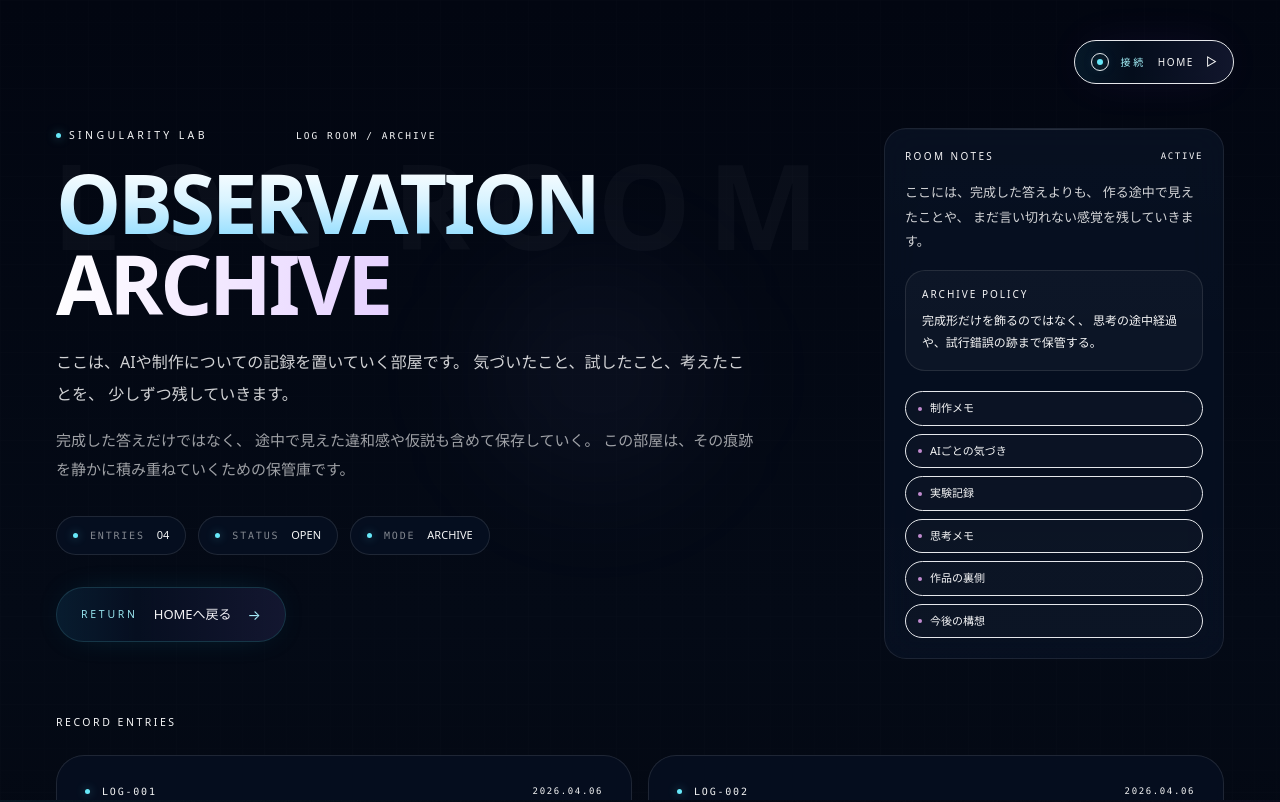
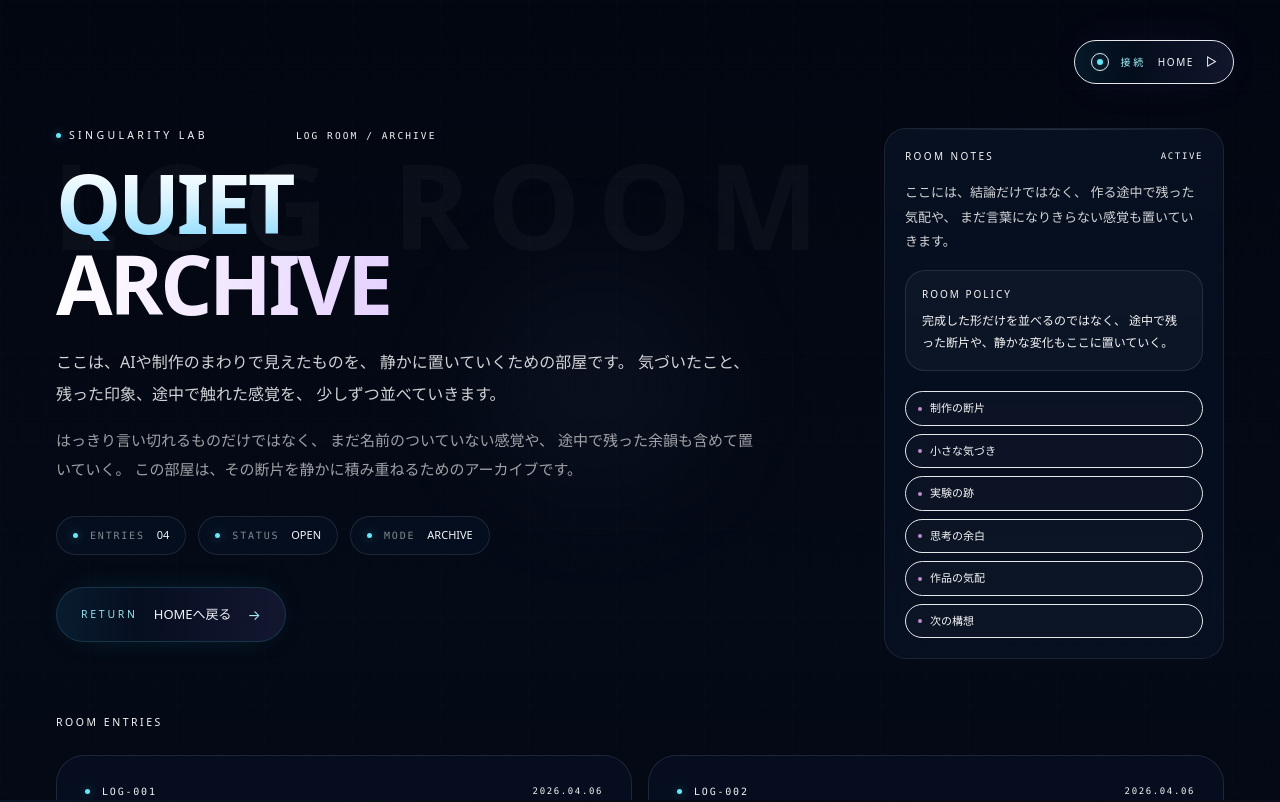
Before and after one commit to gushiyuu123-glitch/singularity-lab, a React (Vite) app: page /log-room in a window 1280 px wide. Shown: the top 802 px of the page. Built offline with nearby package versions, Linux system fonts and the light colour scheme.

Commit message:
test: auto deploy check

```diff
--- a/src/pages/LogRoom.jsx
+++ b/src/pages/LogRoom.jsx
@@ -5,44 +5,44 @@ const logEntries = [
   {
     id: "LOG-001",
     category: "THOUGHT",
-    title: "AIがある時代ほど、自分で考える力が大事になる",
+    title: "AIがある時代ほど、自分で考えることの輪郭は残る",
     summary:
-      "AIは全部を代わりにやってくれる道具ではなく、考えを整理したり、方向を見つけたりする時に強い。使い方が浅いと浅い答えになり、深く使うほど自分の考えもはっきりしてくる。",
+      "AIは全部を代わりにやってくれる存在というより、考えを整理したり、視点を広げたりする時に役立つことがある。向き合い方によって、見えてくるものの質も変わっていく。",
     date: "2026.04.06",
   },
   {
     id: "LOG-002",
     category: "DESIGN",
-    title: "サイトは見た目だけじゃなく、伝わり方まで含めて作る",
+    title: "サイトは見た目だけでなく、受け取り方まで含めて形になる",
     summary:
-      "色やレイアウトを整えるだけではなく、見た人がどう感じるか、何が伝わるかまで考えて作ることで、サイトの印象は大きく変わる。",
+      "色やレイアウトを整えるだけではなく、見た人の中でどんな印象が残るかまで考えることで、サイトの空気は大きく変わる。",
     date: "2026.04.06",
   },
   {
     id: "LOG-003",
     category: "SYSTEM",
-    title: "AIは全部同じじゃなく、役割で見るとわかりやすい",
+    title: "AIはひとつの塊ではなく、違いを見ていくと輪郭が出てくる",
     summary:
-      "考えるのが得意なAI、調べるのが得意なAI、画像に強いAI。それぞれの役割で分けて見ると、何に使えばいいかがかなりはっきりする。",
+      "考えることに向いた部屋、外とつながる部屋、視覚を扱う部屋。それぞれの違いをゆっくり見ていくと、全体の見え方も変わってくる。",
     date: "2026.04.06",
   },
   {
     id: "LOG-004",
     category: "RECORD",
-    title: "この研究室は、機能を並べるだけの場所ではない",
+    title: "この研究室は、答えだけを並べるための場所ではない",
     summary:
-      "どのAIにどんな特徴があるかだけでなく、実際にどう使えるのか、どんな違いがあるのかまで見えるようにしたい。ここはそのための記録部屋。",
+      "どのAIにどんな印象があるかだけでなく、その間にある空気や差分まで見えるようにしたい。ここは、そのための静かな記録室。",
     date: "2026.04.06",
   },
 ];
 
 const archiveNotes = [
-  "制作メモ",
-  "AIごとの気づき",
-  "実験記録",
-  "思考メモ",
-  "作品の裏側",
-  "今後の構想",
+  "制作の断片",
+  "小さな気づき",
+  "実験の跡",
+  "思考の余白",
+  "作品の気配",
+  "次の構想",
 ];
 
 export default function LogRoom() {
@@ -57,7 +57,6 @@ export default function LogRoom() {
 
   return (
     <div className="relative min-h-screen overflow-hidden bg-bg text-text-primary">
-      {/* background */}
       <div className="pointer-events-none absolute inset-0 overflow-hidden">
         <div className="absolute inset-0 bg-[linear-gradient(180deg,#020611_0%,#040a16_42%,#02040b_100%)]" />
 
@@ -92,7 +91,6 @@ export default function LogRoom() {
         <div className="absolute inset-x-0 bottom-0 h-[20%] bg-gradient-to-t from-[#020611] to-transparent" />
       </div>
 
-      {/* hero */}
       <section className="relative z-[1] px-6 pb-14 pt-28 md:px-10 md:pt-32 xl:px-14">
         <div className="mx-auto max-w-[1360px]">
           <div className="grid items-start gap-8 xl:grid-cols-[minmax(0,1fr)_340px]">
@@ -117,7 +115,7 @@ export default function LogRoom() {
 
                 <h1 className="relative text-[42px] font-semibold leading-[0.94] tracking-[-0.04em] text-white md:text-[64px] xl:text-[82px]">
                   <span className="block bg-[linear-gradient(180deg,#ffffff_0%,#d8f3ff_48%,#8fdcff_100%)] bg-clip-text text-transparent">
-                    OBSERVATION
+                    QUIET
                   </span>
                   <span className="mt-1 block bg-[linear-gradient(100deg,#ffffff_0%,#e1c9ff_50%,#91efff_100%)] bg-clip-text text-transparent">
                     ARCHIVE
@@ -126,14 +124,16 @@ export default function LogRoom() {
 
                 <div className="mt-6 max-w-[700px] space-y-4">
                   <p className="text-[15px] leading-[2] text-text-secondary md:text-[16px]">
-                    ここは、AIや制作についての記録を置いていく部屋です。
-                    気づいたこと、試したこと、考えたことを、
-                    少しずつ残していきます。
+                    ここは、AIや制作のまわりで見えたものを、
+                    静かに置いていくための部屋です。
+                    気づいたこと、残った印象、途中で触れた感覚を、
+                    少しずつ並べていきます。
                   </p>
                   <p className="text-[14px] leading-[1.95] text-text-muted md:text-[15px]">
-                    完成した答えだけではなく、
-                    途中で見えた違和感や仮説も含めて保存していく。
-                    この部屋は、その痕跡を静かに積み重ねていくための保管庫です。
+                    はっきり言い切れるものだけではなく、
+                    まだ名前のついていない感覚や、
+                    途中で残った余韻も含めて置いていく。
+                    この部屋は、その断片を静かに積み重ねるためのアーカイブです。
                   </p>
                 </div>
 
@@ -175,18 +175,18 @@ export default function LogRoom() {
               </div>
 
               <p className="mb-4 text-[13px] leading-[1.9] text-text-secondary">
-                ここには、完成した答えよりも、
-                作る途中で見えたことや、
-                まだ言い切れない感覚を残していきます。
+                ここには、結論だけではなく、
+                作る途中で残った気配や、
+                まだ言葉になりきらない感覚も置いていきます。
               </p>
 
               <div className="mb-5 rounded-[20px] border border-white/10 bg-white/[0.03] p-4">
                 <p className="text-[10px] tracking-[0.2em] text-cyan-200/72 uppercase">
-                  ARCHIVE POLICY
+                  ROOM POLICY
                 </p>
                 <p className="mt-2 text-[12px] leading-[1.85] text-white/58">
-                  完成形だけを飾るのではなく、
-                  思考の途中経過や、試行錯誤の跡まで保管する。
+                  完成した形だけを並べるのではなく、
+                  途中で残った断片や、静かな変化もここに置いていく。
                 </p>
               </div>
 
@@ -206,12 +206,11 @@ export default function LogRoom() {
         </div>
       </section>
 
-      {/* records */}
       <section className="relative z-[1] px-6 pb-24 md:px-10 xl:px-14">
         <div className="mx-auto max-w-[1360px]">
           <div className="mb-6 flex items-center gap-3">
             <p className="text-[10.5px] tracking-[0.24em] text-white/62 uppercase">
-              RECORD ENTRIES
+              ROOM ENTRIES
             </p>
             <span className="h-px flex-1 bg-gradient-to-r from-white/12 to-transparent" />
           </div>
@@ -253,7 +252,7 @@ export default function LogRoom() {
 
                 <div className="mt-5 flex items-center justify-between border-t border-white/8 pt-4">
                   <span className="text-[10px] tracking-[0.18em] text-white/28 uppercase">
-                    Archive Entry
+                    Room Entry
                   </span>
                   <span className="text-[13px] text-white/18 transition-all duration-300 group-hover:translate-x-[3px] group-hover:text-white/46">
                     →
```
